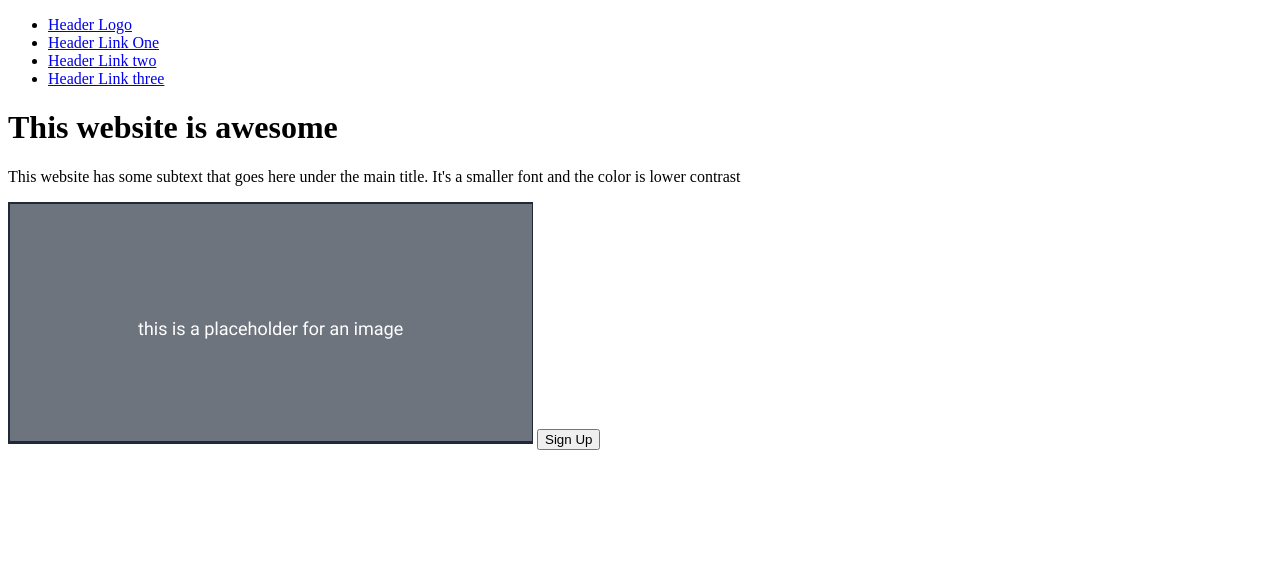
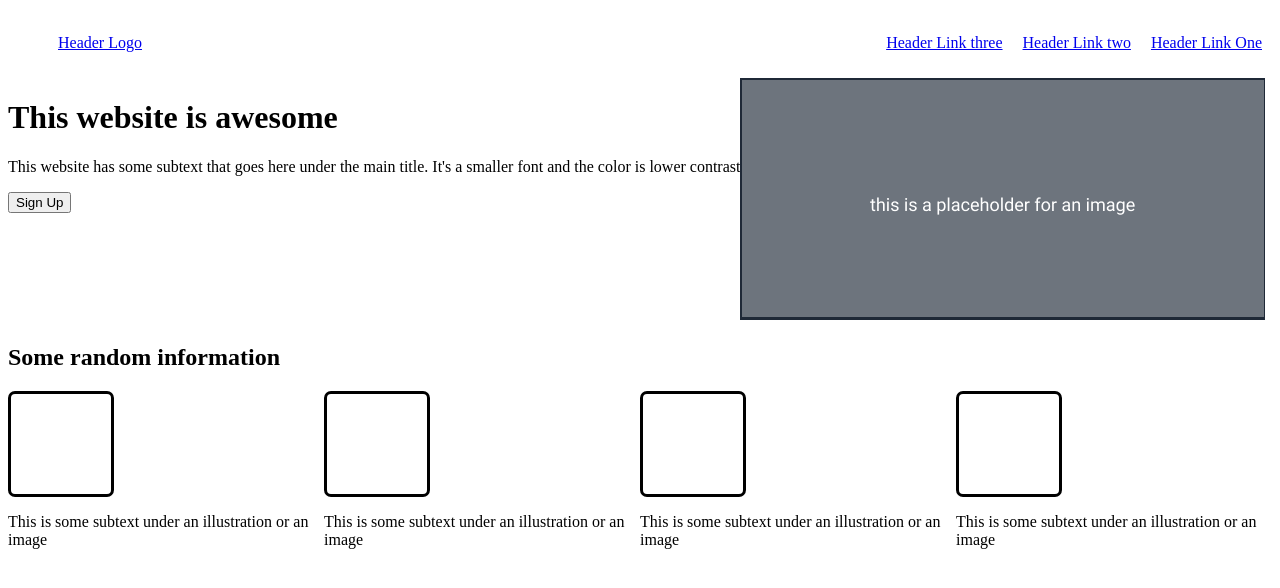
Before and after one commit to AlexisW42/Landing-Page, a plain HTML site: page index.html in a window 1280 px wide. Drawn offline with Linux system fonts and the light colour scheme.

Commit message:
Added second section and some css

```diff
--- a/index.html
+++ b/index.html
@@ -5,11 +5,12 @@
   <meta charset="UTF-8">
   <meta http-equiv="X-UA-Compatible" content="IE=edge">
   <meta name="viewport" content="width=device-width, initial-scale=1.0">
+  <link rel="stylesheet" href="styles/style.css">
   <title>Landing Page</title>
 </head>
 
 <body>
-  <div class="First section">
+  <div class="first-section">
     <nav>
       <ul>
         <li class="logo"><a href="#">Header Logo</a></li>
@@ -18,11 +19,41 @@
         <li class="nav-link"><a href="#">Header Link three</a></li>
       </ul>
     </nav>
-    <h1>This website is awesome</h1>
-    <p>This website has some subtext that goes here under the main title. It's a smaller font and the color is lower contrast</p>
-    <img class="imgTop" src="images/img-placeholder.png" alt="image placeholder">
-    <button class="signUpButton">Sign Up</button>
+    <div class="initial-text">
+      <div class="text-from-top">
+        <h1>This website is awesome</h1>
+        <p>This website has some subtext that goes here under the main title. It's a smaller font and the color is lower
+          contrast</p>
+        <button class="signup-button">Sign Up</button>
+      </div>
+      <div class="img-top">
+        <img src="images/img-placeholder.png" alt="image placeholder">
+      </div>
+    </div>
   </div>
+
+  <div class="second-section">
+    <h2>Some random information</h2>
+    <div class="img-container">
+      <div>
+        <div class="box-for-img"></div>
+        <p>This is some subtext under an illustration or an image</p>
+      </div>
+      <div>
+        <div class="box-for-img"></div>
+        <p>This is some subtext under an illustration or an image</p>
+      </div>
+      <div>
+        <div class="box-for-img"></div>
+        <p>This is some subtext under an illustration or an image</p>
+      </div>
+      <div>
+        <div class="box-for-img"></div>
+        <p>This is some subtext under an illustration or an image</p>
+      </div>
+    </div>
+  </div>
+
 </body>
 
 </html>
--- a/styles/style.css
+++ b/styles/style.css
@@ -0,0 +1,35 @@
+ul {
+  list-style-type: none;
+  overflow: hidden;
+}
+
+li {
+  padding: 10px;
+  float: right;
+}
+
+.logo {
+  float: left;
+}
+
+body {
+  display: flex;
+  flex-direction: column;
+}
+
+.initial-text {
+  display: flex;
+  flex-direction: row;
+}
+
+.img-container {
+  display: flex;
+  flex-direction: row;
+}
+
+.box-for-img {
+  height: 100px;
+  width: 100px;
+  border: solid 3px black;
+  border-radius: 7px;
+}
```
